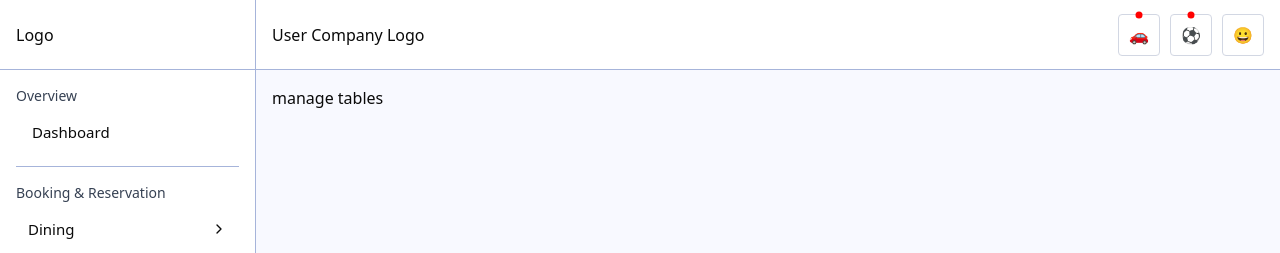
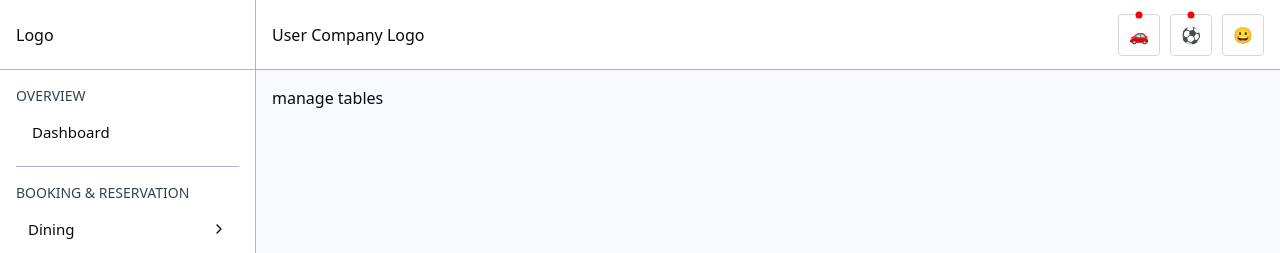
Before and after one commit to Risiidhan/Reservations-dashboard, a Next.js app: page /dining/manage-tables in a window 1280 px wide. Shown: the top 253 px of the page. Built offline with nearby package versions, Linux system fonts and the light colour scheme.

Commit message:
capitalize and uppercase

```diff
--- a/src/layouts/sidemenu/SidemenuComponent.tsx
+++ b/src/layouts/sidemenu/SidemenuComponent.tsx
@@ -48,7 +48,7 @@ const renderMenu = (menu: { title: string; submenu?: { title: string }[] }) => {
             <Button
               key={index}
               variant="ghost"
-              className="w-full justify-start cursor-pointer font-normal hover:bg-[#EDE7FF] text-[14px]"
+              className="w-full justify-start cursor-pointer font-normal capitalize hover:bg-[#EDE7FF] text-[14px]"
             >
               {subItem.title}
             </Button>
@@ -60,7 +60,7 @@ const renderMenu = (menu: { title: string; submenu?: { title: string }[] }) => {
 
   return (
     <Button variant="ghost"
-      className="w-full hover:bg-[#EDE7FF] cursor-pointer justify-start text-[15px] font-normal">
+      className="w-full hover:bg-[#EDE7FF] cursor-pointer capitalize justify-start text-[15px] font-normal">
       {menu.title}
     </Button>
   );
@@ -73,7 +73,7 @@ export const SidemenuComponent = () => {
       <nav className="space-y-4">
         {sidebarContent.map((item, index) => (
           <div key={index} className="border-b border-[#A6B4DA] pb-4">
-            <p className="text-sm font-medium text-gray-700 mb-2 capitalize">
+            <p className="text-sm font-medium text-gray-700 mb-2 uppercase">
               {item.title}
             </p>
            {renderMenu(item.menu)}
```
